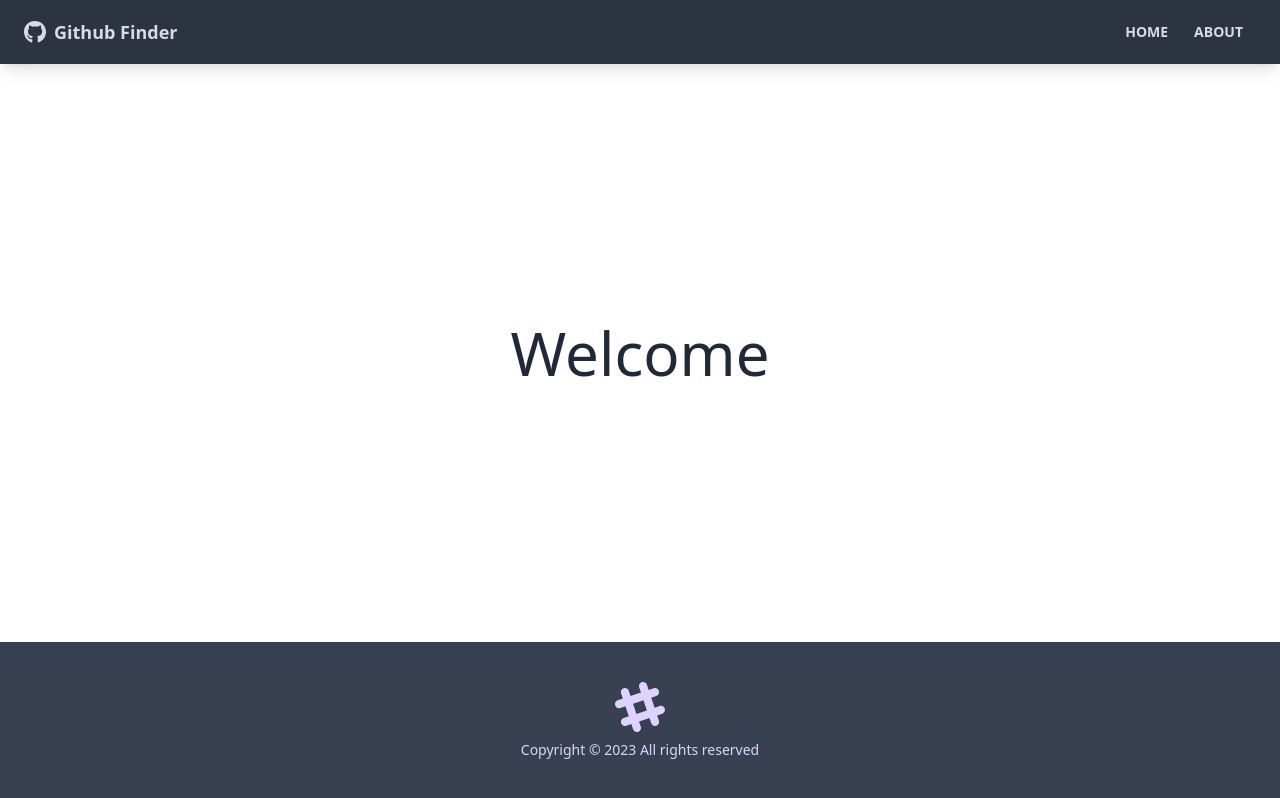
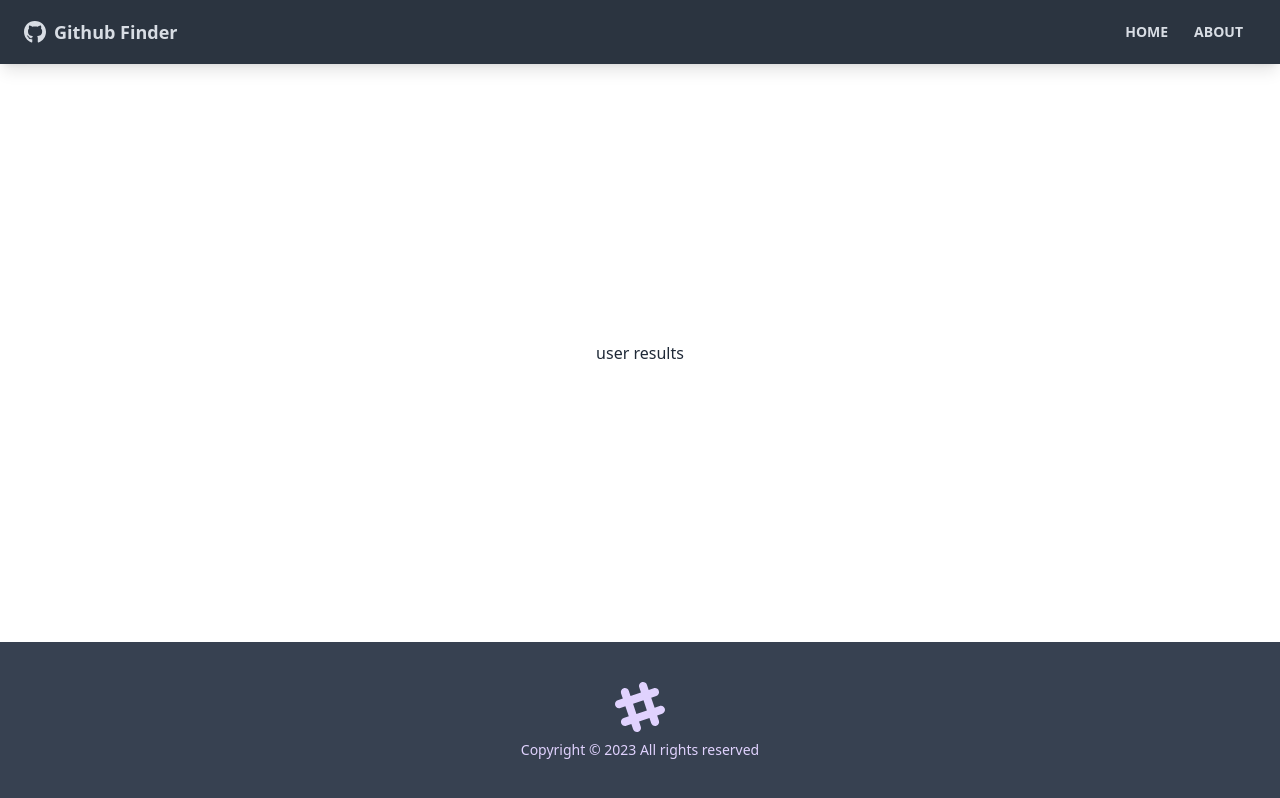
Before and after one commit to shanelwilliams/github-finder, a React (Create React App) app: page / in a window 1280 px wide. Built offline with nearby package versions, Linux system fonts and the light colour scheme; no server answers.

Commit message:
Adding state

```diff
--- /dev/null
+++ b/src/components/users/UserResults.jsx
@@ -0,0 +1,27 @@
+import React from 'react'
+import { useEffect, useState } from 'react'
+
+function UserResults() {
+const [users, setUsers] = useState([])
+const [loading, setLoading] = useState(true)
+
+	useEffect(() => {
+       fetchUsers()
+    }, [])
+
+    const fetchUsers = async () => {
+        const response = await fetch(`${process.env.REACT_APP_GITHUB_URL}/users`, {
+            headers: {
+                Authorization: `token ${process.env.REACT_APP_GITHUB_TOKEN}`
+            }
+        })
+
+        const data = await response.json()
+
+        console.log(data)
+    }
+
+	return <div>user results</div>
+}
+
+export default UserResults
--- a/src/pages/Home.jsx
+++ b/src/pages/Home.jsx
@@ -1,9 +1,11 @@
 import React from 'react'
+import UserResults from '../components/users/UserResults'
 
 function Home() {
   return (
     <div>
-      <h1 className="text-6xl">Welcome</h1>
+      {/* Search Component */}
+      <UserResults />
 
     </div>
   )
```
Also changed, not shown: 1 other file (tests, documents, lock files or other folders).
